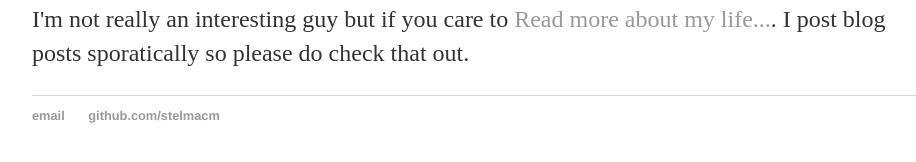
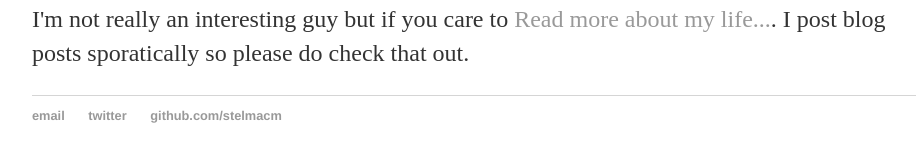
Before and after one commit to stelmacm/stelmacm.github.io, a Jekyll site: the page built from index.html, in a window 1280 px wide. Shown: the part 249-411 px from the top of the page, without its empty margins (160-1076 px from the left). Built offline with Jekyll 4.4.1, drawn with Linux system fonts in a browser that asks for light colours.

Commit message:
Update default.html

```diff
--- a/_layouts/default.html
+++ b/_layouts/default.html
@@ -22,6 +22,7 @@
 			<footer>
 	    		<ul>
 	        		<li><a href="mailto:stelmacm@mcmaster.ca">email</a></li>
+				<li><a href="https://twitter.com/PartyavecMarty">twitter</a></li>
 	        		<li><a href="https://github.com/stelmacm">github.com/stelmacm</a></li>
 				</ul>
 			</footer>
```
